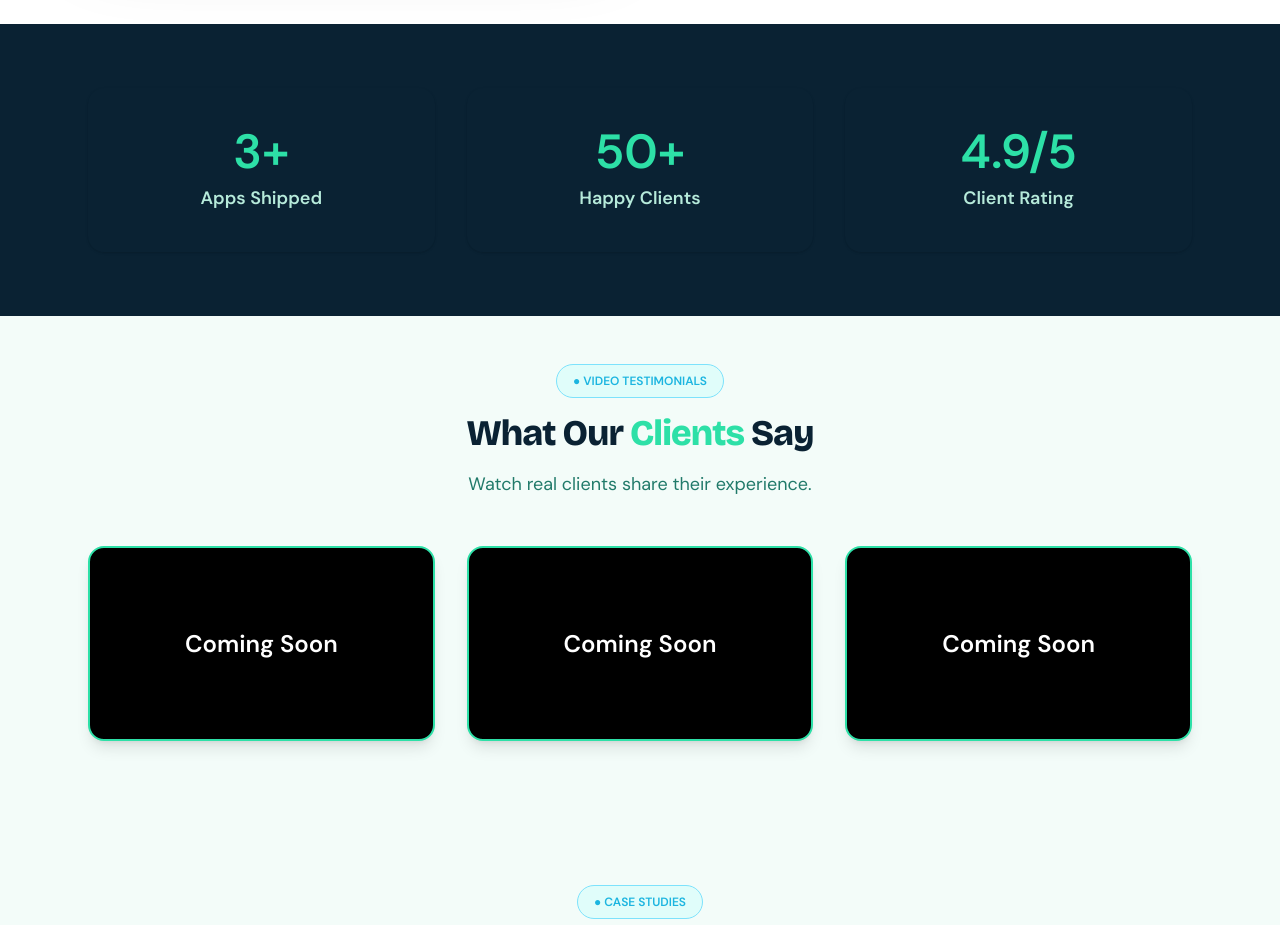
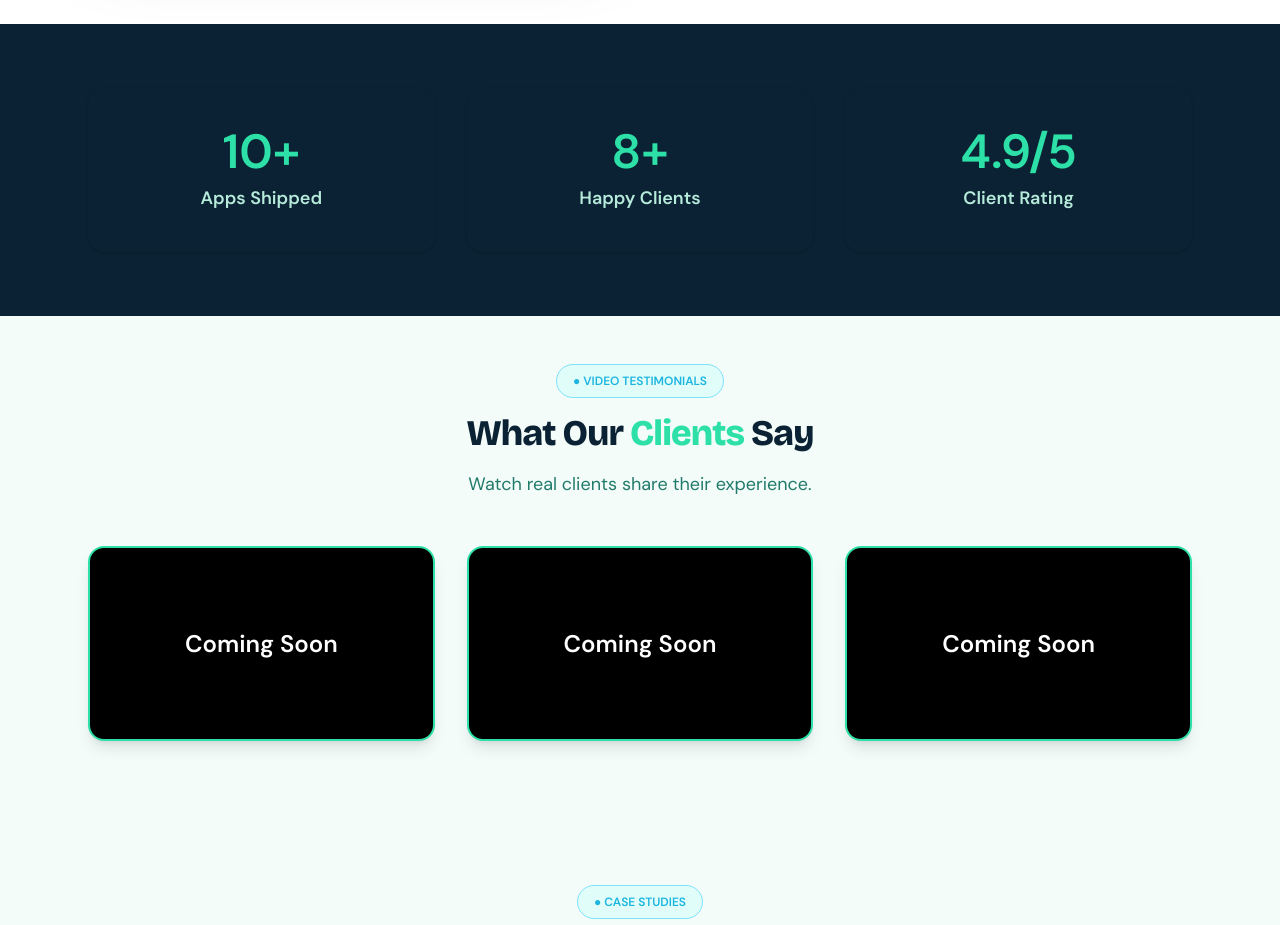
Before and after one commit to Sabil49/myzoappsite, a Next.js app: page / in a window 1280 px wide. Shown: the part 1400-2325 px from the top of the page. Built offline with nearby package versions, Linux system fonts and the light colour scheme.

Commit message:
stats change

```diff
--- a/app/(sections)/StatsSection.js
+++ b/app/(sections)/StatsSection.js
@@ -4,8 +4,8 @@ export default function StatsSection() {
     <section className="bg-[var(--navy)] py-16">
       <div className="wrap">
         <div className="grid grid-cols-1 md:grid-cols-3 gap-8 text-center">
-          <StatCell value="3+" label="Apps Shipped" />
-          <StatCell value="50+" label="Happy Clients" />
+          <StatCell value="10+" label="Apps Shipped" />
+          <StatCell value="8+" label="Happy Clients" />
           <StatCell value="4.9/5" label="Client Rating" />
         </div>
       </div>
```
Also changed, not shown: 1 other file (tests, documents, lock files or other folders).
